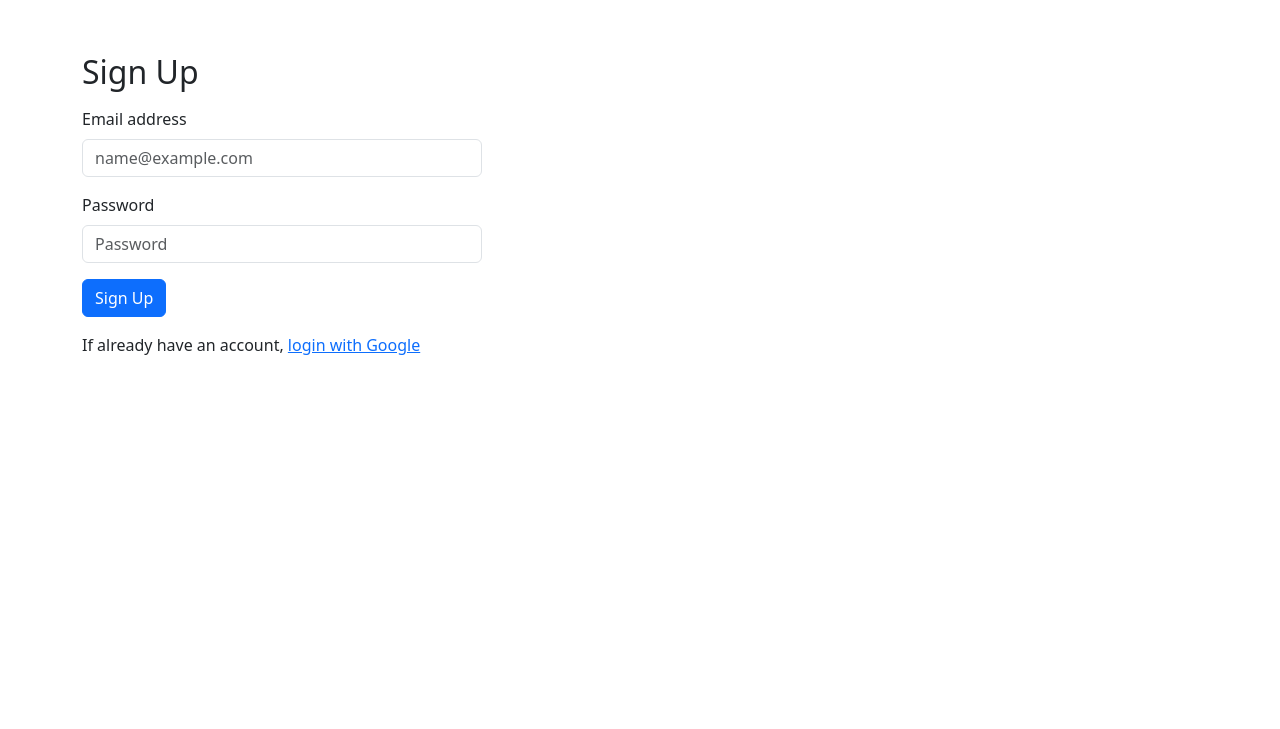
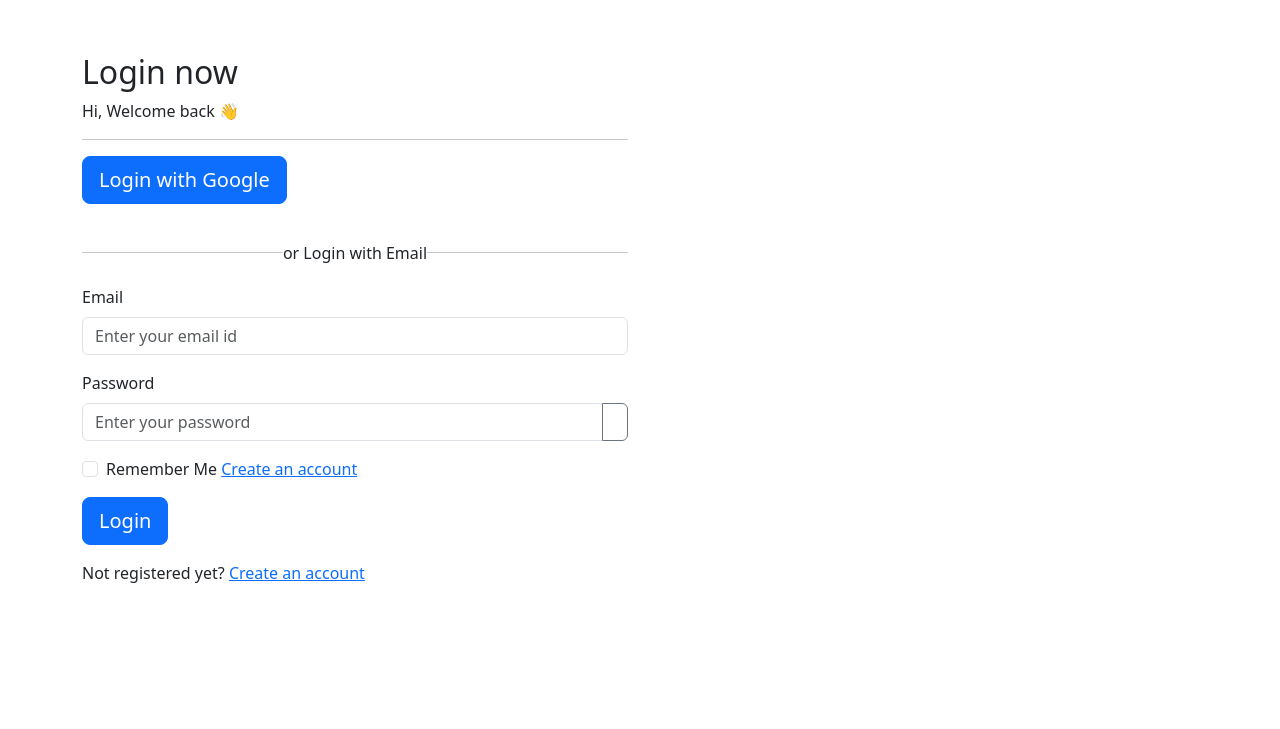
Before and after one commit to Carlos2902/web-api-app-travel-tracker, a website: page views/account.html in a window 1280 px wide. Shown: the part 71-800 px from the top of the page. Drawn offline with nearby package versions, Linux system fonts and the light colour scheme; files that its build step writes are made by us from their sources.

Commit message:
signup page

```diff
--- a/views/account.html
+++ b/views/account.html
@@ -7,7 +7,7 @@
     <!-- Bootstrap CSS -->
     <link href="https://cdn.jsdelivr.net/npm/bootstrap@5.3.0-alpha1/dist/css/bootstrap.min.css" rel="stylesheet">
     <!--CSS style-->
-    <link rel="stylesheet" href="style.css">
+    <link rel="stylesheet" href="./css/style.css">
     <style>
         .signup-bg {
             background-image: url('your-image-url.jpg');
@@ -73,18 +73,41 @@
 <div class="container my-5">
     <div class="row">
         <div class="col-md-6">
-            <form class="signup-form">
-                <h2 class="mb-3">Sign Up</h2>
+
+   <!-- Form Column -->
+   <h2>Login now</h2>
+   <p>Hi, Welcome back 👋</p>
+   <hr>
    <div class="mb-3">
-                    <label for="inputEmail" class="form-label">Email address</label>
-                    <input type="email" class="form-control" id="inputEmail" placeholder="name@example.com">
+     <button type="button" class="btn btn-lg btn-primary mb-3">Login with Google</button>
+   </div>
+   <div class="d-flex justify-content-between align-items-center mb-3">
+     <hr class="flex-grow-1 mr-2">
+     <p class="mb-0">or Login with Email</p>
+     <hr class="flex-grow-1 ml-2">
+   </div>
+   <form>
+     <div class="mb-3">
+       <label for="inputEmail" class="form-label">Email</label>
+       <input type="email" class="form-control" id="inputEmail" aria-describedby="emailHelp" placeholder="Enter your email id">
      </div>
      <div class="mb-3">
        <label for="inputPassword" class="form-label">Password</label>
-                    <input type="password" class="form-control" id="inputPassword" placeholder="Password">
+       <div class="input-group">
+         <input type="password" class="form-control" id="inputPassword" placeholder="Enter your password">
+         <button class="btn btn-outline-secondary" type="button" id="togglePassword">
+           <i class="bi bi-eye"></i>
+         </button>
        </div>
-                <button type="submit" class="btn btn-primary">Sign Up</button>
-                <p class="mt-3">If already have an account, <a href="#">login with Google</a></p>
+     </div>
+     <div class="mb-3">
+       <div class="form-check">
+         <input type="checkbox" class="form-check-input" id="rememberMe">
+         <label class="form-check-label" for="rememberMe">Remember Me <a href="#">Create an account</a></label>
+       </div>
+     </div>
+     <button type="submit" class="btn btn-lg btn-primary mb-3">Login</button>
+     <p>Not registered yet? <a href="#">Create an account</a></p>
    </form>
         </div>
         <div class="col-md-6 signup-bg">
```
Also changed, not shown: 1 other file. Lines whose indentation alone changed are shown as unchanged.
